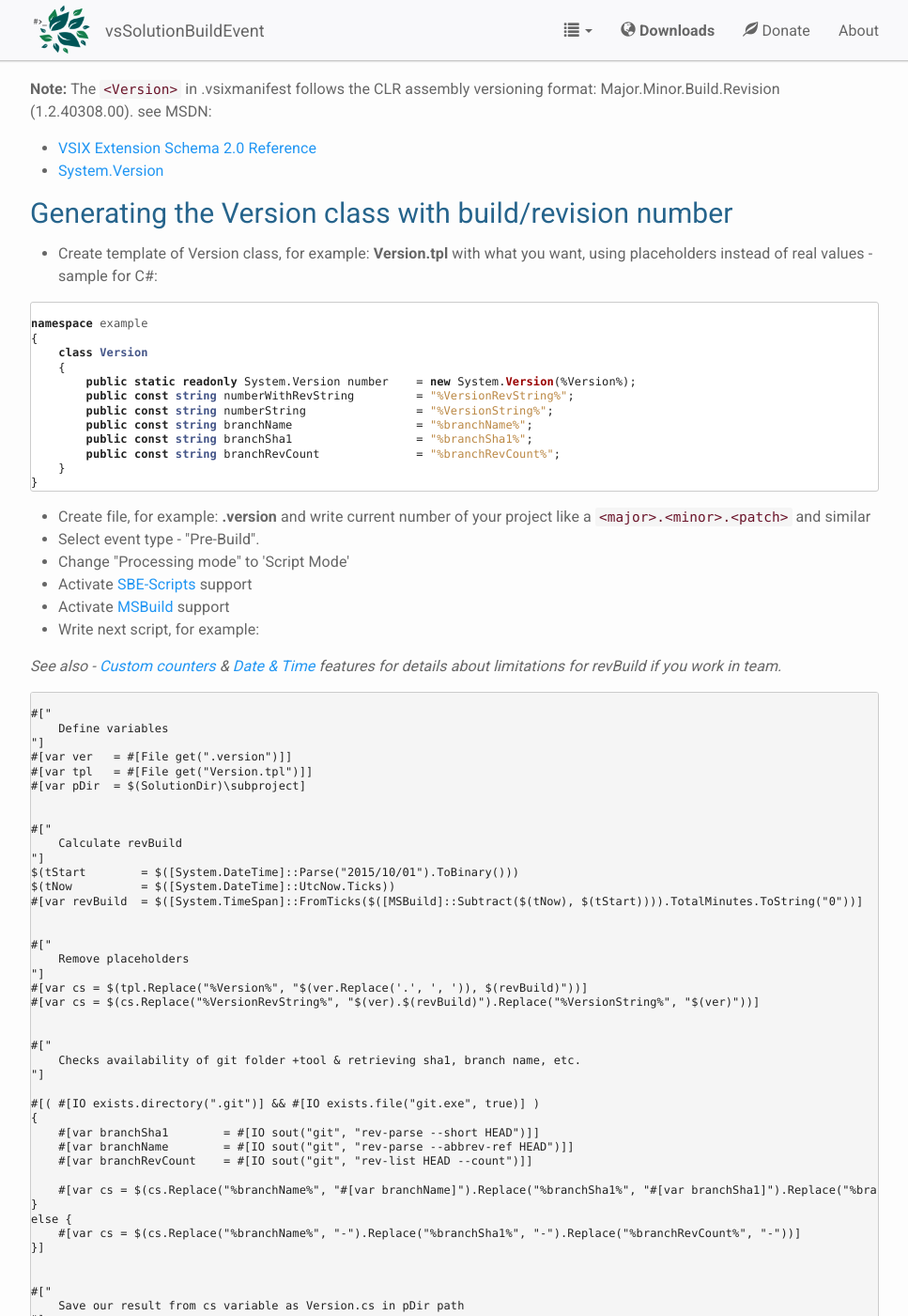
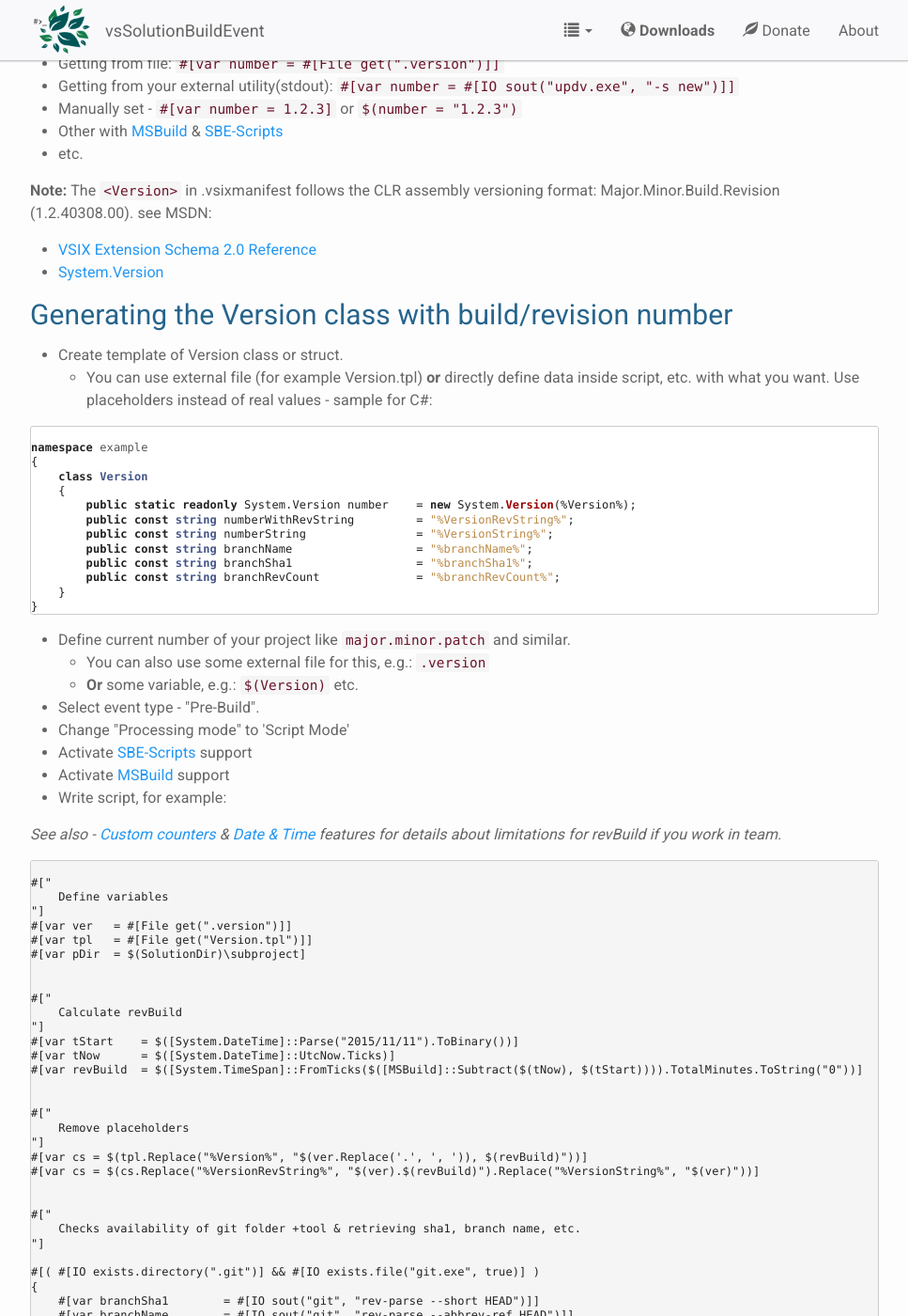
Before and after one commit to 3F/web.vsSBE, a Jekyll site: the page built from _doc/Examples/Version number.md, in a window 1280 px wide and 1400 px high, scrolled down 1750 px. Shown: the whole window at 94% size, without its empty margins (156-1123 px from the left). Built offline with Jekyll 4.4.1, drawn with Linux system fonts in a browser that asks for light colours; nearby versions of some CDN libraries; Markdown is read by kramdown in place of the engine named in the settings; comment, search, counter and statistics services are not loaded; some of the changed text lies outside the part shown.

Commit message:
fixed script in Version number & fixed scroll for headers

````diff
--- a/_doc/Examples/Version number.md
+++ b/_doc/Examples/Version number.md
@@ -38,12 +38,19 @@
 
 ```cpp
 
-#ifndef REVISION_H
-  #define REVISION_STR "%VersionRevString% [ %branchSha1% ] /'%branchName%':%branchRevCount%"
-  #define L_REVISION_STR L"%VersionRevString% [ %branchSha1% ] /'%branchName%':%branchRevCount%"
+#pragma once
+
+#ifndef VSSBE_VERSION_H_
+#define VSSBE_VERSION_H_
+
+#define VER_BRANCH_NAME     "develop";
+#define VER_BRANCH_SHA1     "e3de826";
+#define VER_BRANCH_REVCOUNT "296";
+#define VER_INFORMATIONAL   "0.12.4.17639 [ e3de826 ]";
+
 #endif
 ```
-*or similar class as above..*
+*or similar class or struct as above..*
 
 **Then,** you can use this in different places, for example:
 
@@ -93,7 +100,8 @@
 
 ## Generating the Version class with build/revision number
 
-* Create template of Version class, for example: **Version.tpl** with what you want, using placeholders instead of real values - sample for C#:
+* Create template of Version class or struct.
+    * You can use external file (for example Version.tpl) **or** directly define data inside script, etc. with what you want. Use placeholders instead of real values - sample for C#:
 
 ```csharp
 
@@ -111,12 +119,14 @@
 }
 ```
 
-* Create file, for example: **.version** and write current number of your project like a `<major>.<minor>.<patch>` and similar
+* Define current number of your project like `major.minor.patch` and similar.
+    * You can also use some external file for this, e.g.: `.version`
+    * **Or** some variable, e.g.: `$(Version)` etc.
 * Select event type - "Pre-Build".
 * Change "Processing mode" to 'Script Mode'
 * Activate [SBE-Scripts](../../Scripts/SBE-Scripts/) support
 * Activate [MSBuild](../../Scripts/MSBuild/) support
-* Write next script, for example:
+* Write script, for example:
 
 *See also - [Custom counters](../../Features/Custom counters/) & [Date & Time](../../Features/Date & Time/) features for details about limitations for revBuild if you work in team.*
 
@@ -133,8 +143,8 @@
 #["
     Calculate revBuild
 "]
-$(tStart        = $([System.DateTime]::Parse("2015/10/01").ToBinary()))
-$(tNow          = $([System.DateTime]::UtcNow.Ticks))
+#[var tStart    = $([System.DateTime]::Parse("2015/11/11").ToBinary())]
+#[var tNow      = $([System.DateTime]::UtcNow.Ticks)]
 #[var revBuild  = $([System.TimeSpan]::FromTicks($([MSBuild]::Subtract($(tNow), $(tStart)))).TotalMinutes.ToString("0"))]
 
 
--- a/_includes/footer.html
+++ b/_includes/footer.html
@@ -4,6 +4,24 @@
 
   anchors.options.placement = 'right';
   anchors.add('.post-content > h1, .post-content > h2, .post-content > h3, .post-content > h4, .post-content > h5, .post-content > h6');
+
+  var fixScroll = function(id)
+  {
+    $('html,body').animate({
+                            scrollTop: $(id).offset().top - 80
+                           }, 250);
+  };
+
+  $(document).ready(function () {
+    if(window.location.hash) {
+        fixScroll(window.location.hash);
+    }
+  });
+
+  $("a[href^='#']").bind('click',  function() {
+      fixScroll($(this).attr('href'));
+  });
+
 })();
 </script>
 <script src="{{ site.baseurl }}/js/lightbox.min.js"></script>
````
Also changed, not shown: other parts of _doc/Examples/Version number.md (+1 -1 lines), _doc/Dev/SBE-Scripts/IPM.md (+2 -3 lines), _doc/Modes/Operation.md (+2 -2 lines).
